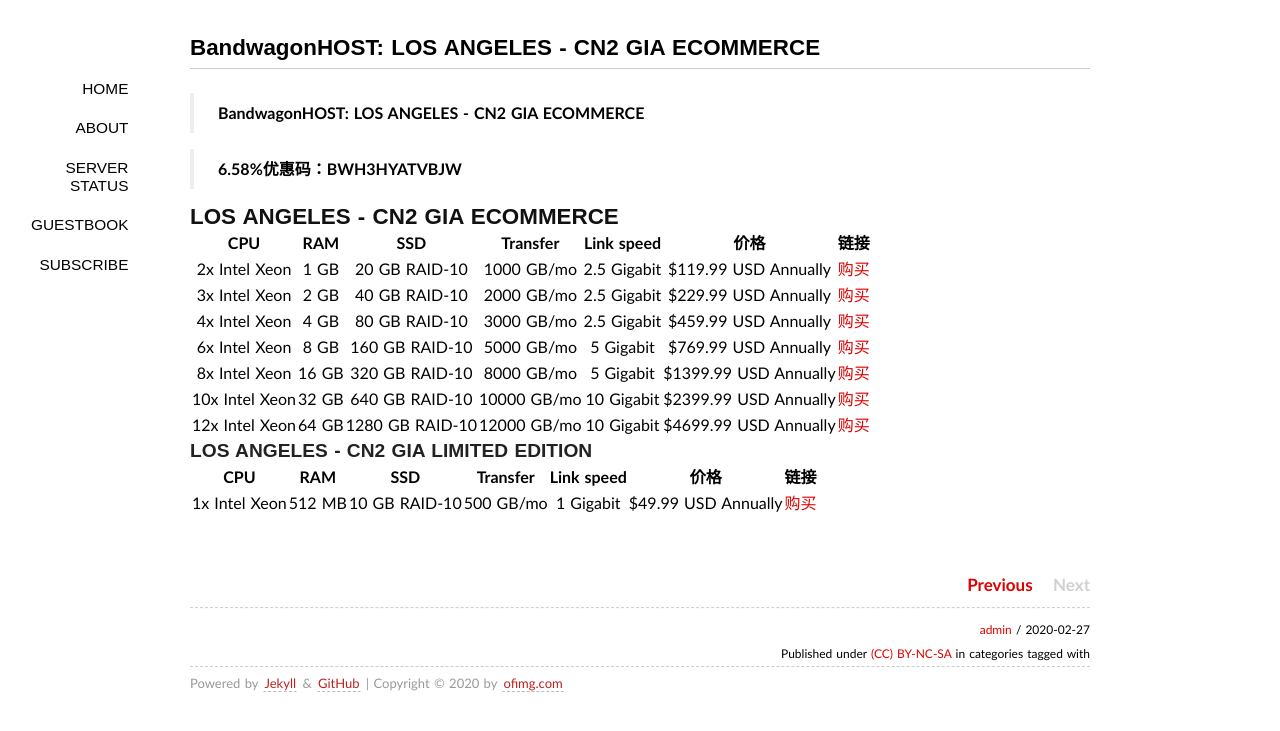
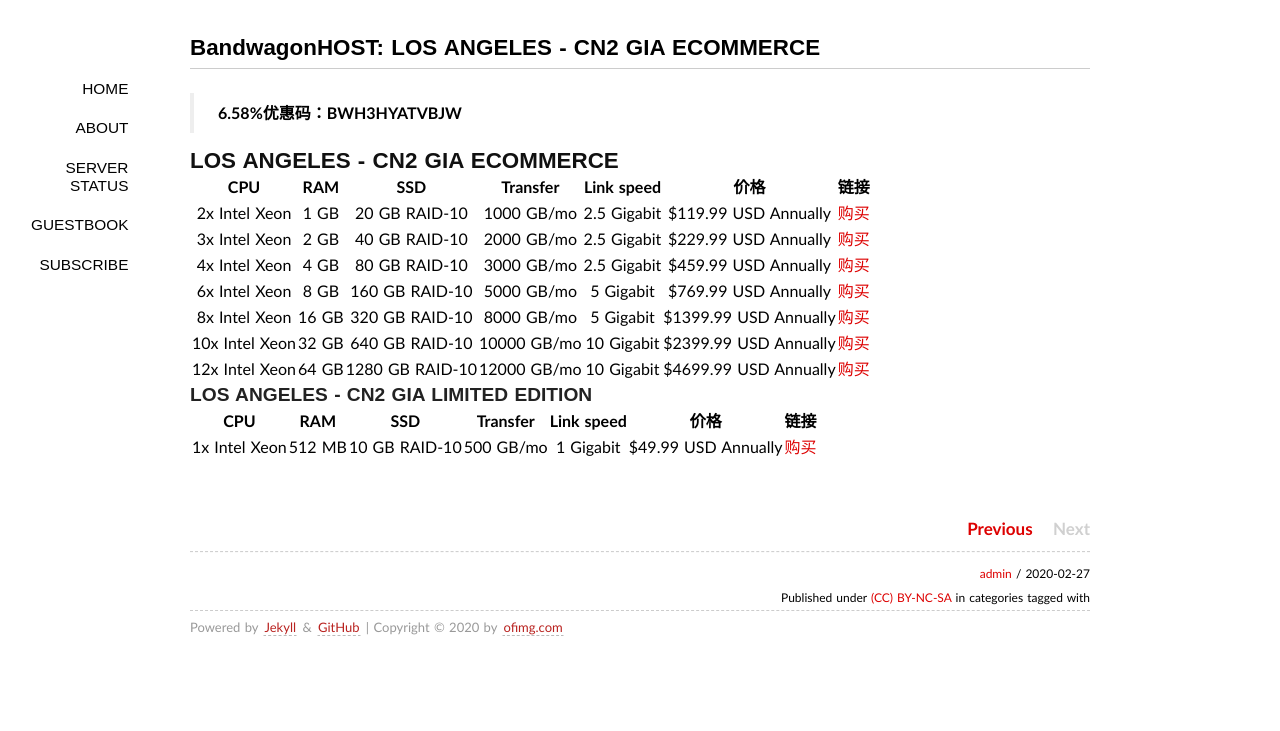
Before and after one commit to imgs/hello, a Jekyll site: the page built from _posts/2020-02-27-bandwagonhost.md, in a window 1280 px wide. Shown: the top 731 px of the page. Built offline with Jekyll 4.4.1, drawn with Linux system fonts in a browser that asks for light colours; some web fonts are replaced; comment, search, counter and statistics services are not loaded.

Commit message:
Update 2020-02-27-bandwagonhost.md

```diff
--- a/_posts/2020-02-27-bandwagonhost.md
+++ b/_posts/2020-02-27-bandwagonhost.md
@@ -5,8 +5,6 @@ description: "2020.02.27"
 category:
 tags: []
 ---
-
-> **BandwagonHOST: LOS ANGELES - CN2 GIA ECOMMERCE**
 
 > **6.58%优惠码：BWH3HYATVBJW**
 
```
